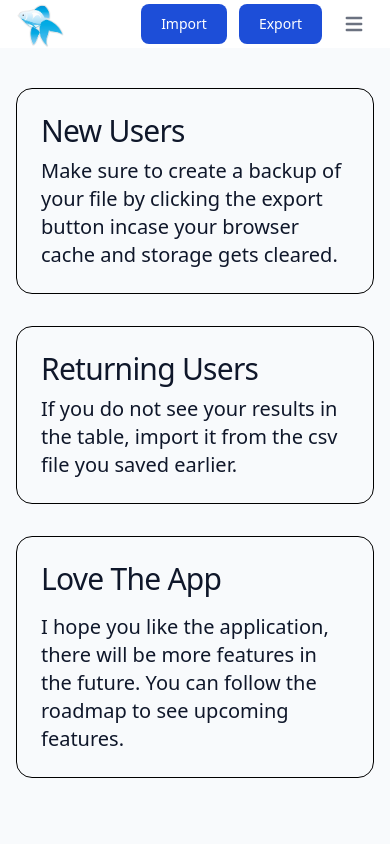
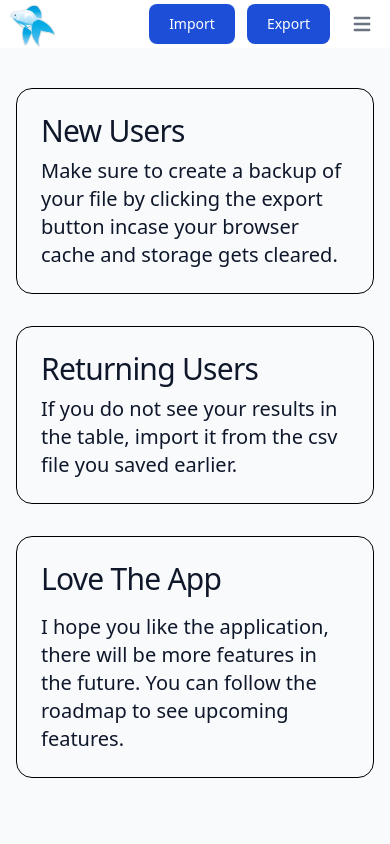
Before and after one commit to asarfara/aquarium-water-test-tracker, a Nuxt app: page / in a window 390 px wide. Shown: the top 844 px of the page. Built offline with nearby package versions, Linux system fonts and the light colour scheme.

Commit message:
Adjusted navigation space on mobile

```diff
--- a/components/Navigation/Navigation.vue
+++ b/components/Navigation/Navigation.vue
@@ -29,7 +29,7 @@
 
 <template>
   <header>
-    <nav class="mx-auto max-w-7xl px-4 sm:px-6 lg:px-8">
+    <nav class="mx-auto max-w-7xl px-2 sm:px-6 lg:px-8">
       <div class="container flex flex-wrap justify-between items-center mx-auto">
         <a href="/" class="flex items-center">
           <img src="/logo.png" class="mr-3 h-12 sm:h-12" alt="Aquarium Tracker Logo">
```
